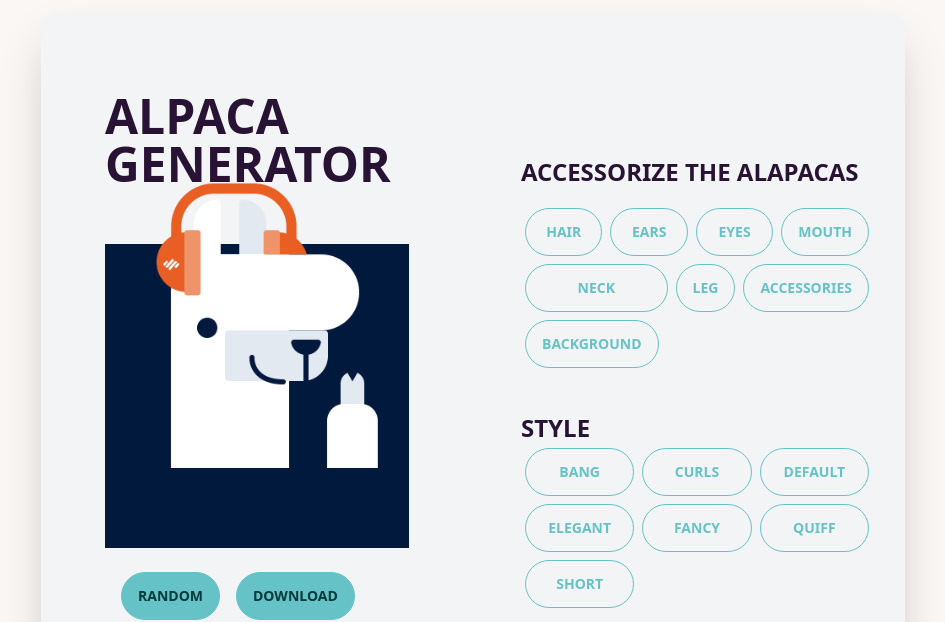
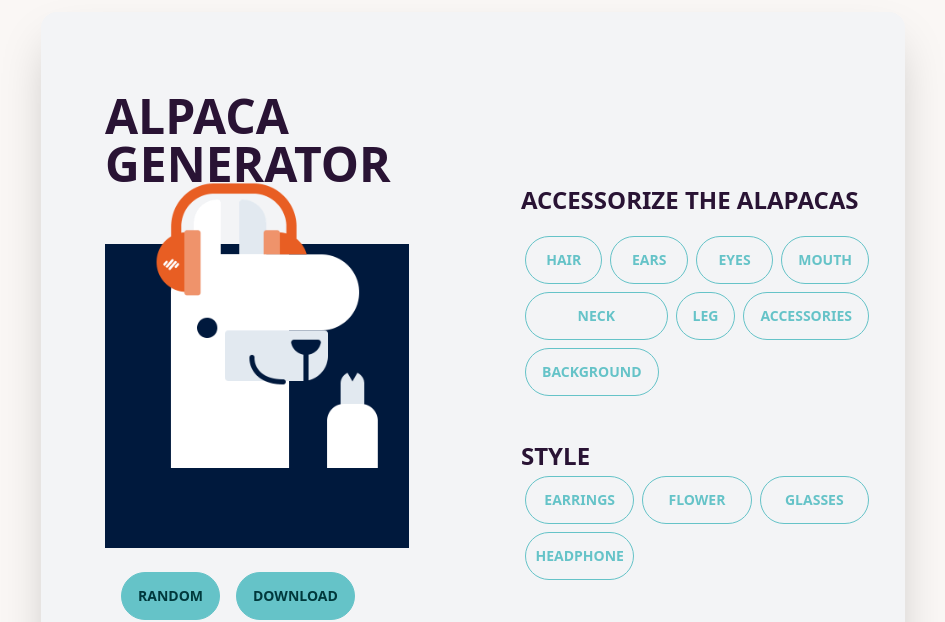
Before and after one commit to ryan-spencer1220/alpaca-image-generator, a React (Create React App) app: page / in a window 1280 px wide. Shown: the part 196-818 px from the top of the page, without its empty margins (167-1112 px from the left). Built offline with nearby package versions, Linux system fonts and the light colour scheme.

Commit message:
WIP: add functionality to switch styles

```diff
--- a/src/App.js
+++ b/src/App.js
@@ -27,23 +27,19 @@ function App() {
   const [leg, setLeg] = useState(DefaultLeg);
   const [mouth, setMouth] = useState(DefaultMouth);
   const [neck, setNeck] = useState(DefaultNeck);
-  const [accessories, setAccessories] = useState(Headphones);
+  const [accessories, setAccessories] = useState(accessoryNames.Headphone);
   const [selectedAttribute, setSelectedAttribute] = useState(hairNames);
-
-  const hairArray = [
-    "Bang",
-    "Curls",
-    "Default",
-    "Elegant",
-    "Fancy",
-    "Quiff",
-    "Short",
-  ];
 
   const changeStyles = (e) => {
     e.preventDefault();
     const array = e.target.value.split(",");
     setSelectedAttribute(array);
+  };
+
+  const changeAccessory = (value) => {
+    console.log(value);
+    console.log("HIT");
+    setAccessories(value);
   };
 
   return (
@@ -196,9 +192,13 @@ function App() {
             Style
           </h6>
           <div className="grid grid-cols-3">
-            {selectedAttribute.map((label) => (
-              <button className="btn btn-outline btn-primary m-1">
-                {label}
+            {Object.entries(accessoryNames).map(([key, value]) => (
+              <button
+                className="btn btn-outline btn-primary m-1"
+                key={key}
+                onClick={() => changeAccessory(value)}
+              >
+                {key}
               </button>
             ))}
           </div>
--- a/src/utils.js
+++ b/src/utils.js
@@ -1,12 +1,18 @@
-export const accessoryNames = ["Earrings", "Flower", "Glasses", "Headphone"];
-export const backgroundNames = [
-  "Blue",
-  "DarkBlue",
-  "Green",
-  "Grey",
-  "Red",
-  "Yellow",
-];
+export const accessoryNames = {
+  Earrings: require("../src/alpaca/accessories/earings.png"),
+  Flower: require("../src/alpaca/accessories/flower.png"),
+  Glasses: require("../src/alpaca/accessories/glasses.png"),
+  Headphone: require("../src/alpaca/accessories/headphone.png"),
+};
+
+export const backgroundNames = {
+  Blue: require("../src/alpaca/backgrounds/blue70.png"),
+  DarkBlue: require("../src/alpaca/backgrounds/darkblue70.png"),
+  Green: require("../src/alpaca/backgrounds/green70.png"),
+  Grey: require("../src/alpaca/backgrounds/grey70.png"),
+  Red: require("../src/alpaca/backgrounds/red70.png"),
+  Yellow: require("../src/alpaca/backgrounds/yellow70.png"),
+};
 export const earNames = ["Default", "Backward", "Forward"];
 export const eyeNames = [
   "Angry",
```
